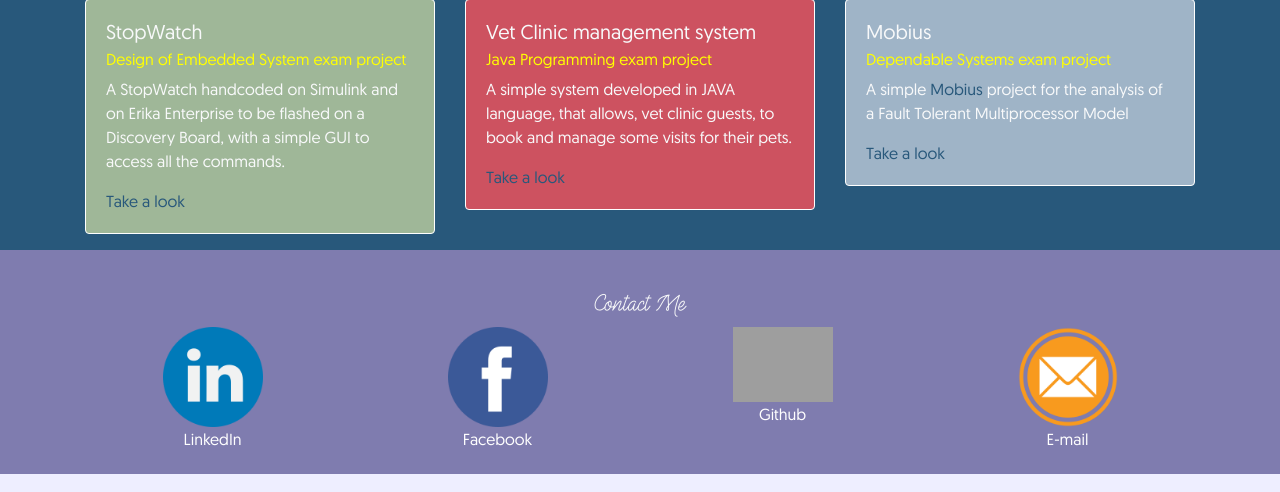
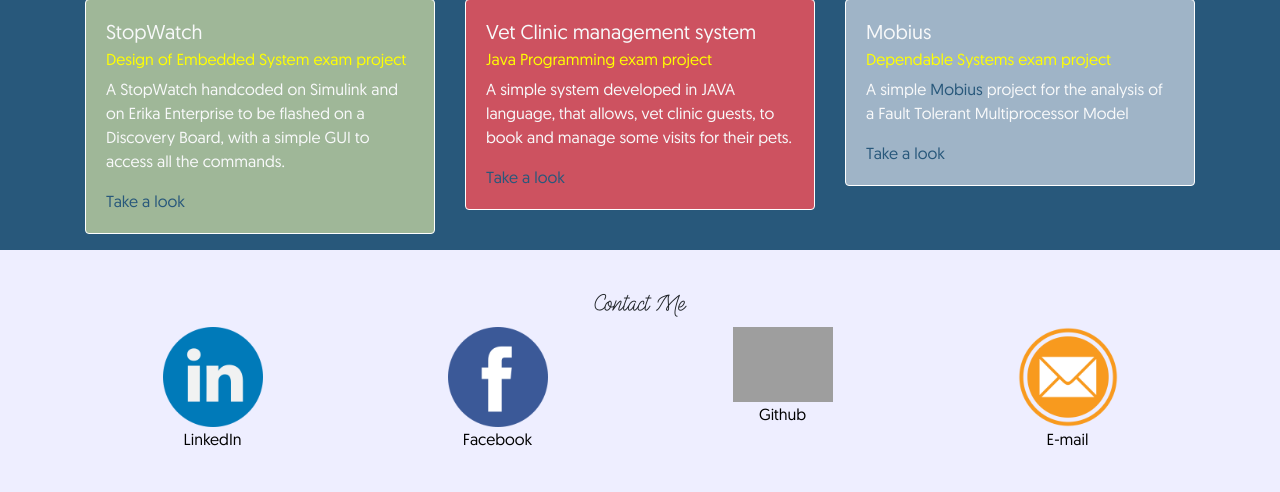
Before and after one commit to robertociardi/robertociardi.github.io, a PHP site: page / in a window 1280 px wide. Shown: the part 1780-2272 px from the top of the page. Run offline with PHP 8.4, Linux system fonts and the light colour scheme; grey boxes are pictures that could not be loaded.

Commit message:
update colors

```diff
--- a/css/style.css
+++ b/css/style.css
@@ -223,11 +223,11 @@ h4 {
 .link-social {
     display: block;
     text-decoration: none;
-    color: white;
+    color: black;
 }
 
 .link-social:hover{
-    color: white;
+    color: black;
 }
 
 .social {
--- a/index.html
+++ b/index.html
@@ -183,7 +183,7 @@
 				</div>
 			</div>
 		</div>
-		<div class="container-fluid bg-color2 text-light">
+		<div class="container-fluid bg-color1">
 			<div class="container">
 				<div class="row">
 					<h4 class="illusion" id="contact">Contact Me</h4>
```
